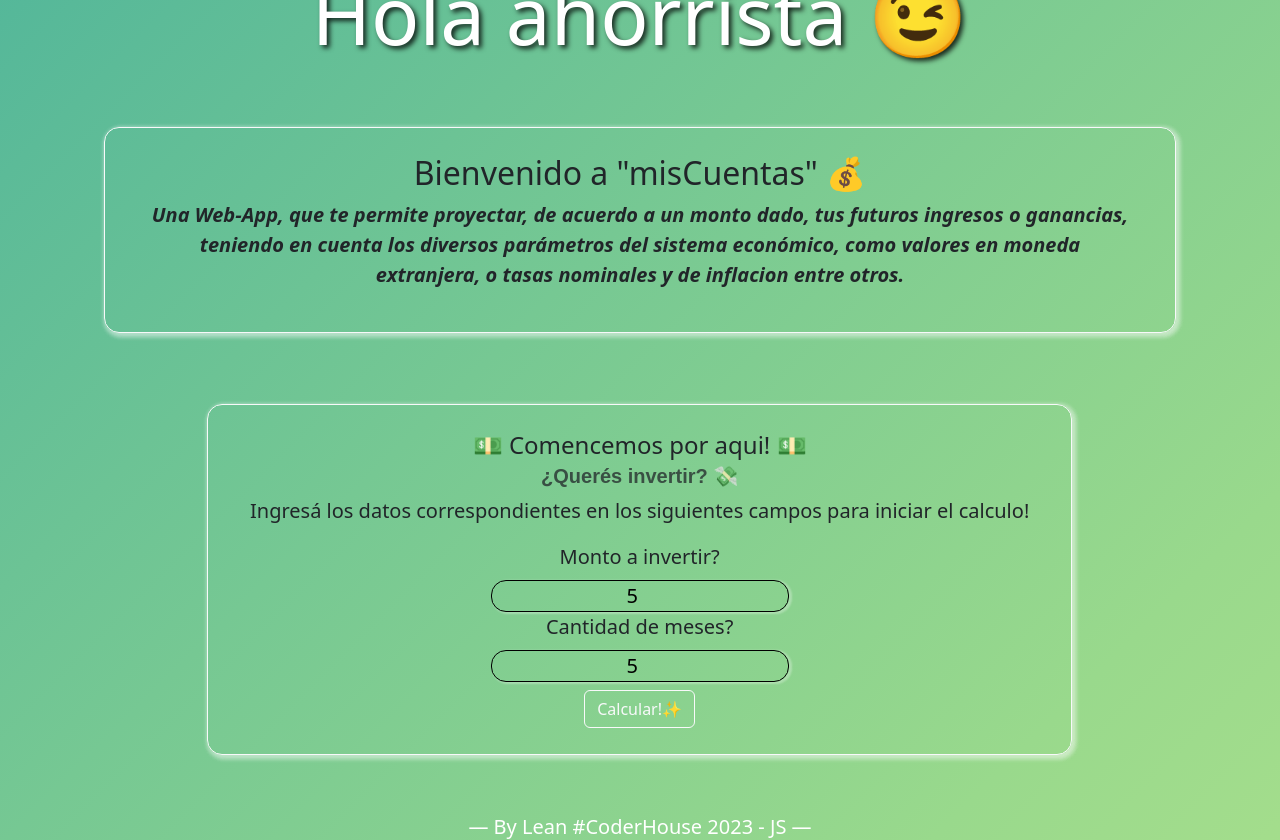
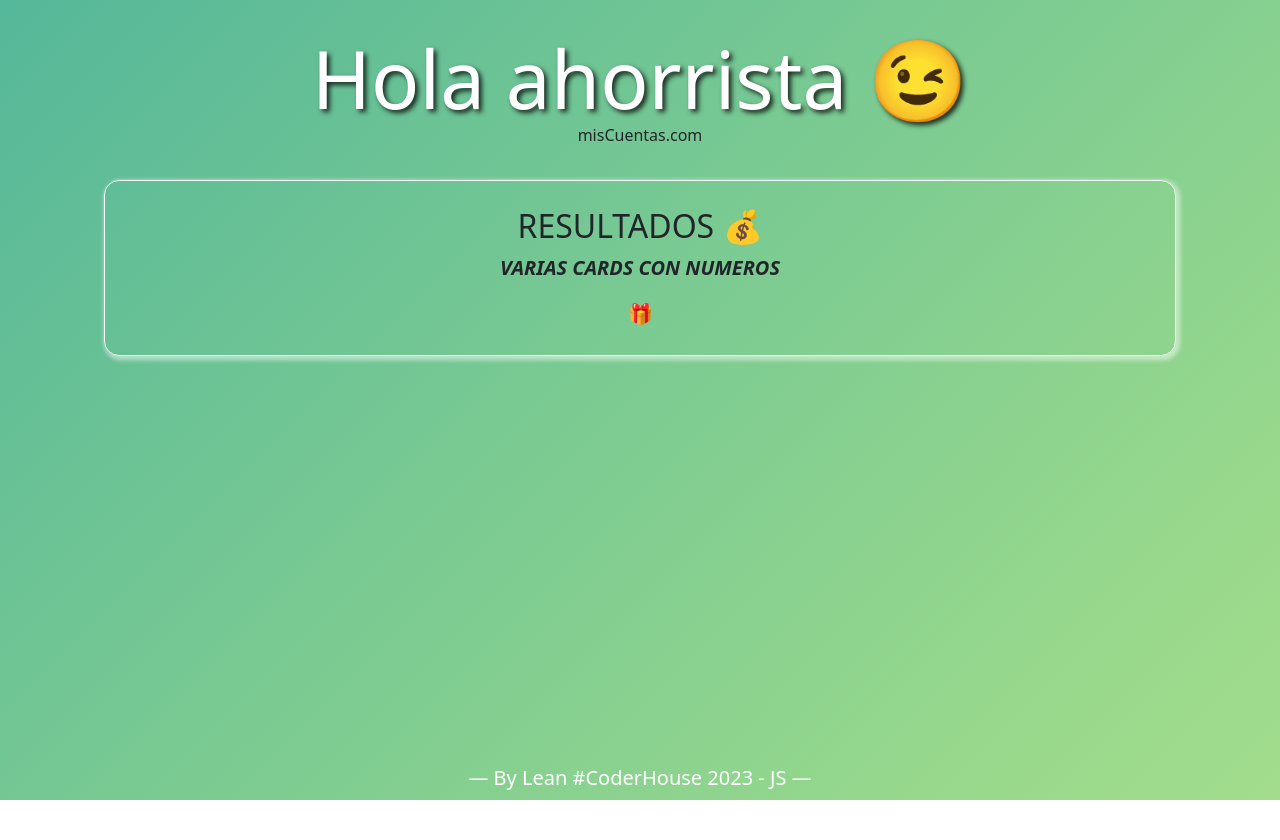
Before and after one commit to leoroan/misCuentas, a plain HTML site: page index.html in a window 1280 px wide. Both pictures are taken after typing "5", "5" into the empty fields and a click on the button "Calcular!✨". After the commit the page ends 800 px from the top, so only its background shows below. Drawn offline with nearby package versions, Linux system fonts and the light colour scheme.

Commit message:
implementando eventListeners

```diff
--- a/index.html
+++ b/index.html
@@ -20,20 +20,39 @@
 <body class="container">
     <div class="d-flex flex-column justify-content-center h-100">
 
-        <header class="text-center">
-            <h1 class="fw-light text-white m-0">Hola ahorrista 😉</h1>
-        </header>
+        <!-- <nav>
 
-        <!-- <nav>
-            Nav
+        <ul class="nav">
+            <li class="nav-item">
+                <a class="nav-link active" aria-current="page" href="#">Active</a>
+            </li>
+            <li class="nav-item">
+                <a class="nav-link" href="#">Link</a>
+            </li>
+            <li class="nav-item">
+                <a class="nav-link" href="#">Link</a>
+            </li>
+            <li class="nav-item">
+                <a class="nav-link disabled">Disabled</a>
+            </li>
+        </ul>
+
         </nav> -->
 
         <div class="d-flex flex-column justify-content-center w-100 h-100">
             <div class="cuerpoPpal w-100 h-100">
-                <div class="container text-center">
+                <!-- HEADER START -->
+                <header class="text-center">
+                    <h1 class="fw-light text-white m-0">Hola ahorrista 😉</h1>
+                    <h6>misCuentas.com</h6>
+                </header>
+                <!-- HEADER END -->
+
+                <!-- MAIN BOX START -->
+                <div class="container text-center" id="mainBox">
 
                     <!-- UNA FILA -->
-                    <div class="row justify-content-md-center">
+                    <div class="row justify-content-md-center" id="cardBienvenida">
                         <div class="col-md-auto animate__animated animate__bounce">
                             <div class="card border-light bg-transparent tarjetaPrincipal">
                                 <div class="card-body">
@@ -47,8 +66,8 @@
                         </div>
                     </div>
 
-                    <div class="row justify-content-md-center">
-                        <!-- A CARD START -->
+                    <!-- A CARD START -->
+                    <div class="row justify-content-md-center" id="cardInicial">
                         <div class="col-md-auto animate__animated animate__bounce   ">
                             <div class="card border-light bg-transparent">
                                 <div class="card-body">
@@ -57,23 +76,49 @@
                                     <p>Ingresá los datos correspondientes en los siguientes campos para iniciar el
                                         calculo!</p>
                                     <form class="needs-validation">
-                                        <label for="montoInput"  class="form-label">Monto a invertir?</label><br>
-                                        <input class="form-control-card" id="montoInput" type="number" required><br>
+                                        <label for="montoInput" class="form-label">Monto a invertir?</label><br>
+                                        <input class="form-control-card" id="montoInput" type="number" name="monto"
+                                            required><br>
+                                        <div id="validationMontoInputFeedback" class="invalid-feedback">
+                                            El monto ingresado no puede ser 0 ni menor.
+                                        </div>
                                         <div class="valid-feedback">
                                             Looks good!
                                         </div>
-                                        <label for="plazoInput"  class="form-label">Cantidad de meses?</label><br>
-                                        <input class="form-control-card" id="plazoInput" type="number" required><br>
+                                        <label for="plazoInput" class="form-label">Cantidad de meses?</label><br>
+                                        <input class="form-control-card" id="plazoInput" type="number" name="plazo"
+                                            required><br>
+                                        <div id="validationPlazoInputFeedback" class="invalid-feedback">
+                                            El plazo no puede ser menor a 1 mes ni mayor a 36 meses.
+                                        </div>
+                                        <div class="valid-feedback">
+                                            Looks good!
+                                        </div>
+
+
                                         <button type="submit" id="mainButton"
                                             class="btn btn-outline-light mt-2">Calcular!✨</button>
                                     </form>
                                 </div>
                             </div>
                         </div>
-                        <!-- A CARD END -->
+                    </div>
+                    <!-- A CARD END -->
 
+                    <div class="row justify-content-md-center" id="cardResultDisplay">
+                        <div class="col-md-auto animate__animated animate__bounce">
+                            <div class="card border-light bg-transparent tarjetaPrincipal">
+                                <div class="card-body">
+                                    <h2 class="card-title"> RESULTADOS 💰</h2>
+                                    <p> VARIAS CARDS CON NUMEROS </p>
+                                    🎁
+                                </div>
+                            </div>
+                        </div>
                     </div>
+
                 </div>
+                <!-- MAIN BOX END -->
             </div>
         </div>
 
--- a/scripts/scriptV2.js
+++ b/scripts/scriptV2.js
@@ -1,10 +1,36 @@
-// Obtén una referencia al botón por su ID
+
+// Obtener el cuerpo principal (box)
+const mainBox = document.getElementById("mainBox");
+
+// Obtener el cuerpo principal (box)
+const cardResultDisplay = document.getElementById("cardResultDisplay");
+
+
+// Obtener el botón por su ID
 const button = document.getElementById("mainButton");
 
-// Agrega un evento de clic al botón
-button.addEventListener("click", function (e) {
+button.addEventListener('click', function (e) {
     e.preventDefault();
     const montoInput = document.getElementById("montoInput").value;
     const plazoInput = document.getElementById("plazoInput").value;
-    console.log(montoInput, plazoInput);
+    let cardBienvenida = document.getElementById("cardBienvenida");
+    let cardInicial = document.getElementById("cardInicial");
+
+    document.getElementById('montoInput').addEventListener('input', function() { condicion ? hacerAlgo() : hacerOtraCosa(); });
+
+    function hacerAlgo() {
+        console.log("haciendo algo");
+    }
+    function hacerOtraCosa() {
+        console.log("haciendo OtraCosa");
+    }
+
+    if ((plazoInput > 0 && plazoInput <= 36) && montoInput > 0)  {
+        cardBienvenida.classList.add('hide');
+        cardInicial.classList.add('hide');
+        cardResultDisplay.style.display = 'block';
+    } else {
+        document.getElementById("validationPlazoInputFeedback").style.display = 'block';
+        document.getElementById("validationMontoInputFeedback").style.display = 'block';
+    }
 });
--- a/styles/_cards.scss
+++ b/styles/_cards.scss
@@ -29,3 +29,12 @@
   font-style: italic;
   font-weight: 700;
 }
+
+.hide {
+  display: none !important;
+}
+
+
+#cardResultDisplay {
+  display: none;
+}
```
Also changed, not shown: styles/style.css, 1 other file.
